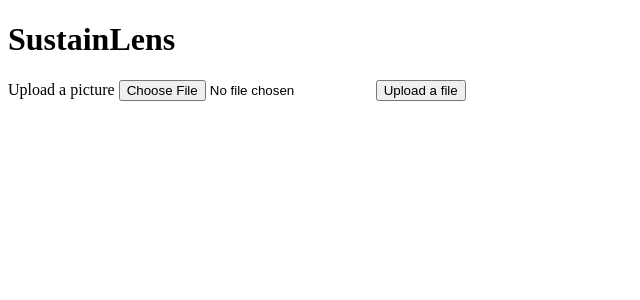
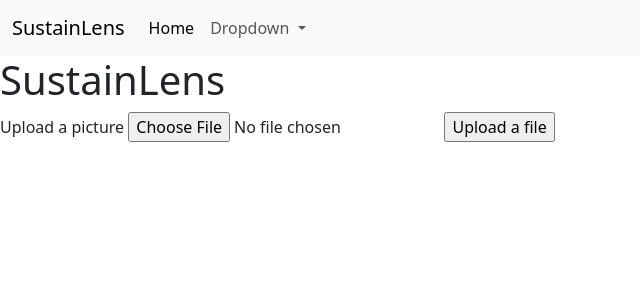
Before and after one commit to alexander-zhong/SustainLens, a Flask app: page /upload in a window 1280 px wide. Shown: the top 300 px of the page, without its empty margins (0-640 px from the left). Run offline with Flask 3, Linux system fonts and the light colour scheme; parts of the project's set-up code (start-up, migrations or seed data) failed here and were passed over.

Commit message:
Created navbar and logo

```diff
--- a/templates/layout.html
+++ b/templates/layout.html
@@ -1,14 +1,42 @@
 <!DOCTYPE html>
 <html lang="en">
+
 <head>
     <meta name="viewport" content="width=device-width, initial-scale=1.0">
+    <link rel="stylesheet" href="https://cdn.jsdelivr.net/npm/bootstrap@5.3.3/dist/css/bootstrap.min.css">
     <title>SustainLens</title>
 </head>
 
 <body>
+    <nav class="navbar navbar-expand-lg bg-body-tertiary">
+        <div class="container-fluid">
+          <a class="navbar-brand" href="#">SustainLens</a>
+          <button class="navbar-toggler" type="button" data-bs-toggle="collapse" data-bs-target="#navbarSupportedContent" aria-controls="navbarSupportedContent" aria-expanded="false" aria-label="Toggle navigation">
+            <span class="navbar-toggler-icon"></span>
+          </button>
+          <div class="collapse navbar-collapse" id="navbarSupportedContent">
+            <ul class="navbar-nav me-auto mb-2 mb-lg-0">
+              <li class="nav-item">
+                <a class="nav-link active" aria-current="page" href="/">Home</a>
+              </li>
+              <li class="nav-item dropdown">
+                <a class="nav-link dropdown-toggle" href="#" role="button" data-bs-toggle="dropdown" aria-expanded="false">
+                  Dropdown
+                </a>
+                <ul class="dropdown-menu">
+                  <li><a class="dropdown-item" href="/camera">Camera</a></li>
+                  <li><a class="dropdown-item" href="/upload">Upload</a></li>
+                </ul>
+              </li>
+            </ul>
+          </div>
+        </div>
+      </nav>
+
     <h1>SustainLens</h1>
 
     {% block body %} {% endblock %}
 
+    <script src="	https://cdn.jsdelivr.net/npm/bootstrap@5.3.3/dist/js/bootstrap.bundle.min.js"></script>
 </body>
 </html>
```
Also changed, not shown: Screenshot 2024-02-24 030301.png (added).
